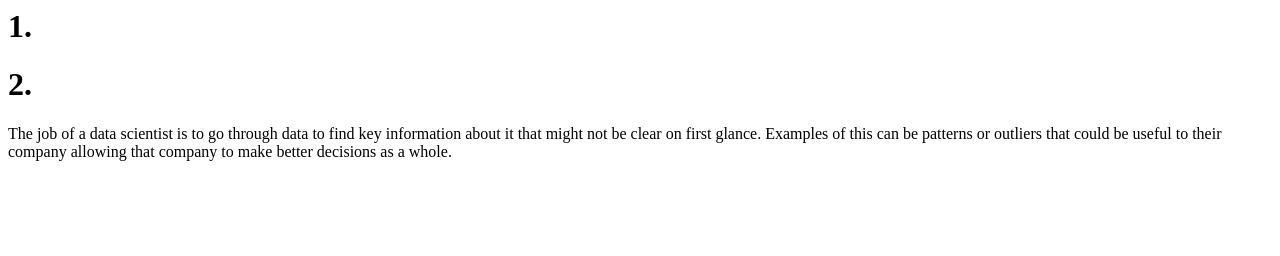
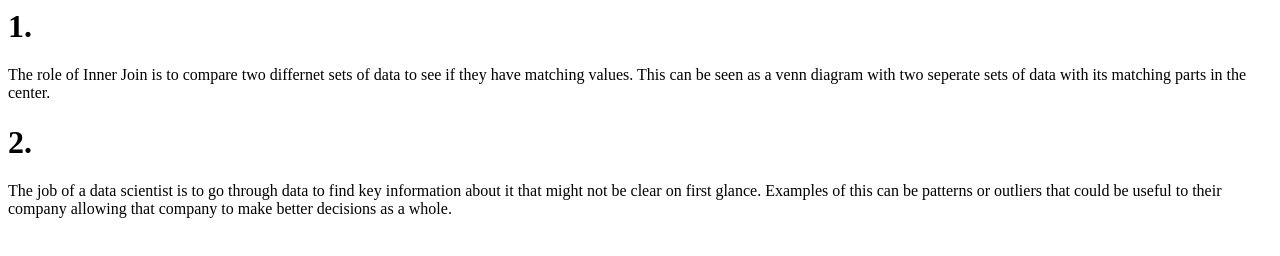
Before and after one commit to Croslin2010/10-28-19-hw, a plain HTML site: page index.html in a window 1280 px wide. Drawn offline with Linux system fonts and the light colour scheme.

Commit message:
Update index.html

```diff
--- a/index.html
+++ b/index.html
@@ -1,8 +1,8 @@
 <html>
 <body>
 <p>
-<h1>1.</h1>
-
+ <h1>1.</h1>
+ The role of Inner Join is to compare two differnet sets of data to see if they have matching values.  This can be seen as a venn diagram with two seperate sets of data with its matching parts in the center.
 <h1>2.</h1>
  The job of a data scientist is to go through data to find key information about it that might not be clear on first glance.  Examples of this can be patterns or outliers that could be useful to their company allowing that company to make better decisions as a whole.
 </p>
```
